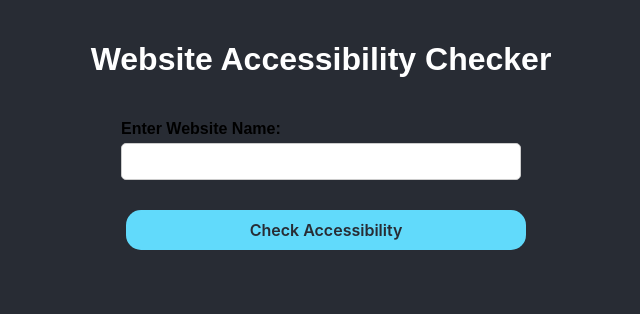
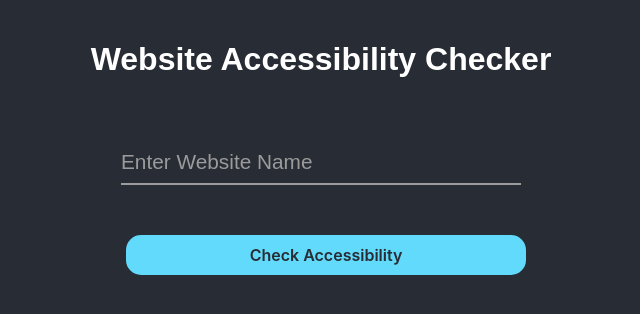
Before and after one commit to AdityaKhowalGithub/Alter, a Flask app: page / in a window 1280 px wide. Shown: the top 314 px of the page, without its empty margins (319-959 px from the left). Run offline with Flask 3, Linux system fonts and the light colour scheme.

Commit message:
working demo

```diff
--- a/src/app.py
+++ b/src/app.py
@@ -8,7 +8,6 @@ from langchain_community.llms.octoai_endpoint import OctoAIEndpoint
 from langchain.prompts import ChatPromptTemplate
 from langchain_core.runnables import RunnablePassthrough
 from langchain_core.output_parsers import StrOutputParser
-import matplotlib.pyplot as plt
 import json
 
 app = Flask(__name__)
@@ -22,52 +21,14 @@ html_splitter = HTMLHeaderTextSplitter(headers_to_split_on=[("h1", "Header 1"),
 text_splitter = RecursiveCharacterTextSplitter(chunk_size=1024, chunk_overlap=128)
 llm = OctoAIEndpoint(model="llama-2-13b-chat-fp16", max_tokens=1024, presence_penalty=0, temperature=0.1, top_p=0.9)
 embeddings = OctoAIEmbeddings(endpoint_url="https://text.octoai.run/v1/embeddings")
-prompt = ChatPromptTemplate.from_template(template="""You are an AI assistant tasked with evaluating web accessibility.
-                     Return a JSON object containing key accessibility metrics from the website.
-                     Include metrics such as "text_contrast_ratio", "alt_text_usage", "keyboard_navigability",
-                     and "ARIA_landmark_roles". Provide concise explanations for each metric based on specific
-                     examples observed on the website. Ensure your response is structured for clarity and precision.
-                     \
-                     Question: {question} Context: {context} Answer:""")
+prompt = ChatPromptTemplate.from_template(template="""You are an assistant that gives an accessibility score. \
+                                          Give number formatted as "Accessibility Score: (score)" and then use three \
+                                          sentences maximum and keep the answer concise. Use specific examples from the website and style
+                                          the output in html. Question: {question} Context: {context} Answer:""")
 
 @app.route('/')
 def index():
     return render_template('index.html')
-
-# @app.route('/process', methods=['POST'])
-# def process():
-#     website_name = request.form['website_name']
-#     html_header_splits = html_splitter.split_text_from_url(website_name)
-#     splits = text_splitter.split_documents(html_header_splits)
-#     vector_store = Milvus.from_documents(
-#     splits,
-#         embedding=embeddings,
-#         connection_args={"host": "localhost", "port": 19530},
-#         collection_name="starwars"
-#     )
-#     retriever = vector_store.as_retriever()
-#     chain = ({"context": retriever, "question": RunnablePassthrough()} | prompt | llm | StrOutputParser())
-#
-#
-#     out = str(chain.invoke("What is my score and why?"))  # Process the data
-#     return render_template('result.html', output=out)
-
-
-
-def create_accessibility_chart(json_data):
-    metrics = json.loads(json_data)
-    labels = metrics.keys()
-    values = metrics.values()
-
-    plt.figure(figsize=(10, 5))
-    plt.bar(labels, values, color=['blue', 'green', 'red', 'purple'])
-    plt.xlabel('Accessibility Metric')
-    plt.ylabel('Score')
-    plt.title('Website Accessibility Evaluation')
-    plt.ylim(0, 1)  # Assuming scores are between 0 and 1
-    plt.savefig('/path/to/static/charts/accessibility_chart.png')  # Save the plot
-    plt.close()
-    return 'charts/accessibility_chart.png'
 
 @app.route('/process', methods=['POST'])
 def process():
@@ -84,8 +45,19 @@ def process():
     chain = ({"context": retriever, "question": RunnablePassthrough()} | prompt | llm | StrOutputParser())
 
     out = str(chain.invoke("What is my score and why?"))  # Process the data
-    chart_path = create_accessibility_chart(out)  # Create the chart and get the path
-    return render_template('result.html', output=out, chart_path=chart_path)
+
+    # Extract accessibility score
+    accessibility_score = extract_accessibility_score(out)
+
+    # Render template with accessibility score and chart
+    return render_template('result.html', output=out, accessibility_score=accessibility_score)
+
+def extract_accessibility_score(output):
+    # Extract the accessibility score from the output
+    # You need to implement your own logic to extract the score from the output
+    # For example, using regular expressions or string manipulation
+    accessibility_score = 90  # Replace this with your actual score extraction logic
+    return accessibility_score
 
 if __name__ == '__main__':
     app.run(debug=True)
--- a/src/templates/index.html
+++ b/src/templates/index.html
@@ -30,10 +30,6 @@
             margin: 0 auto;
             padding: 20px;
             border-radius: 8px;
-        }
-
-        label {
-            font-weight: bold;
         }
 
         input[type="text"], input[type="submit"] {
@@ -81,13 +77,79 @@
             box-shadow: rgba(0, 0, 0, 0.25) 0 8px 15px;
             transform: translateY(-1px);
         }
+
+        .user-input-field {
+            position: relative;
+            padding: 10px 0 0;
+            margin: 10px 0 20px 0;
+            width: 100%;
+        }
+
+        #user-input {
+            font-family: inherit;
+            width: 100%;
+            border: 0;
+            border-bottom: 2px solid var(--light-gray);
+            outline: 0;
+            font-size: 1.3rem;
+            color: var(--white);
+            padding: 7px 0;
+            background: transparent;
+            transition: border-color 0.2s;
+            border-radius: 0;
+
+            &::placeholder {
+                color: transparent;
+            }
+
+            &:placeholder-shown ~ .user-input-label {
+                font-size: 1.3rem;
+                cursor: text;
+                top: 20px;
+            }
+        }
+
+        .user-input-label {
+            position: absolute;
+            top: 0;
+            display: block;
+            transition: 0.2s;
+            font-size: 0.7rem;
+            color: var(--light-gray);
+            z-index: 0;
+        }
+
+        #user-input:focus {
+            ~ .user-input-label {
+                position: absolute;
+                top: 0;
+                display: block;
+                transition: 0.2s;
+                font-size: 1rem;
+                color: var(--blue);
+                font-weight: 700;
+            }
+
+            padding-bottom: 6px;
+            font-weight: 700;
+            border-width: 3px;
+            border-color: var(--blue);
+        }
+
+        #user-input:required, #user-input:invalid {
+            box-shadow: none;
+        }
+
     </style>
 </head>
 <body>
 <h1>Website Accessibility Checker</h1>
 <form action="/process" method="post">
-    <label for="website_name">Enter Website Name:</label><br>
-    <input type="text" id="website_name" name="website_name"><br>
+    <div class="user-input-field">
+        <input type="text" id="user-input" placeholder="Enter Website Name" name="website_name">
+        <label for="user-input" class="user-input-label">Enter Website Name</label>
+    </div>
+
     <input type="submit" value="Check Accessibility">
 </form>
 </body>
```
Also changed, not shown: src/templates/result.html (+13 -5 lines).
